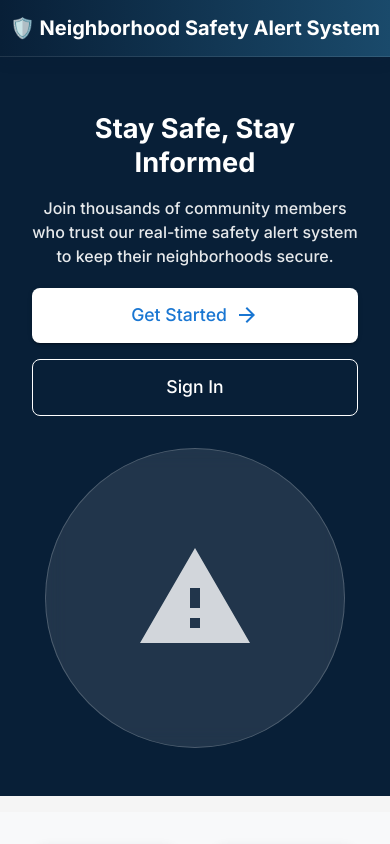
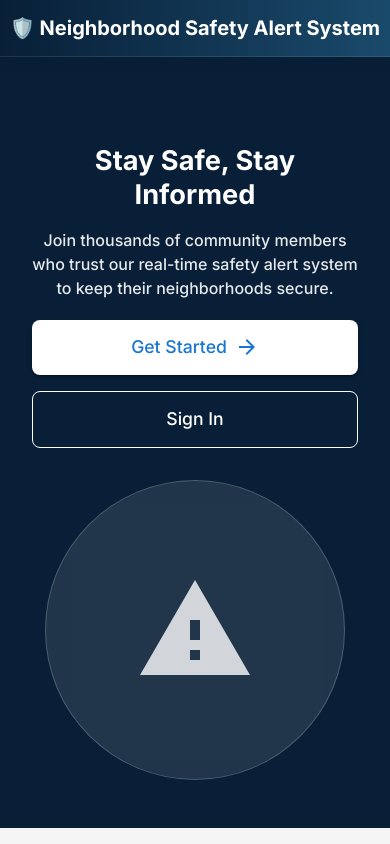
Before and after one commit to bisoul1984/neighborhood-safety-alert-system, a React (Create React App) app in the folder client/: page / in a window 390 px wide. Shown: the top 844 px of the page. Built offline with nearby package versions, Linux system fonts and the light colour scheme.

Commit message:
Increase top padding on Home page for mobile to add space below AppBar

```diff
--- a/client/src/pages/HomePage.js
+++ b/client/src/pages/HomePage.js
@@ -159,7 +159,7 @@ const HomePage = () => {
           background: '#081f37',
           color: 'white',
           py: { xs: 6, md: 12 },
-          pt: { xs: 14, md: 16 }, // Add extra top padding for mobile
+          pt: { xs: 18, md: 16 }, // Increase extra top padding for mobile
           px: { xs: 2, sm: 4, md: 0 }, // Add horizontal padding on mobile
           position: 'relative',
           overflow: 'hidden'
```
